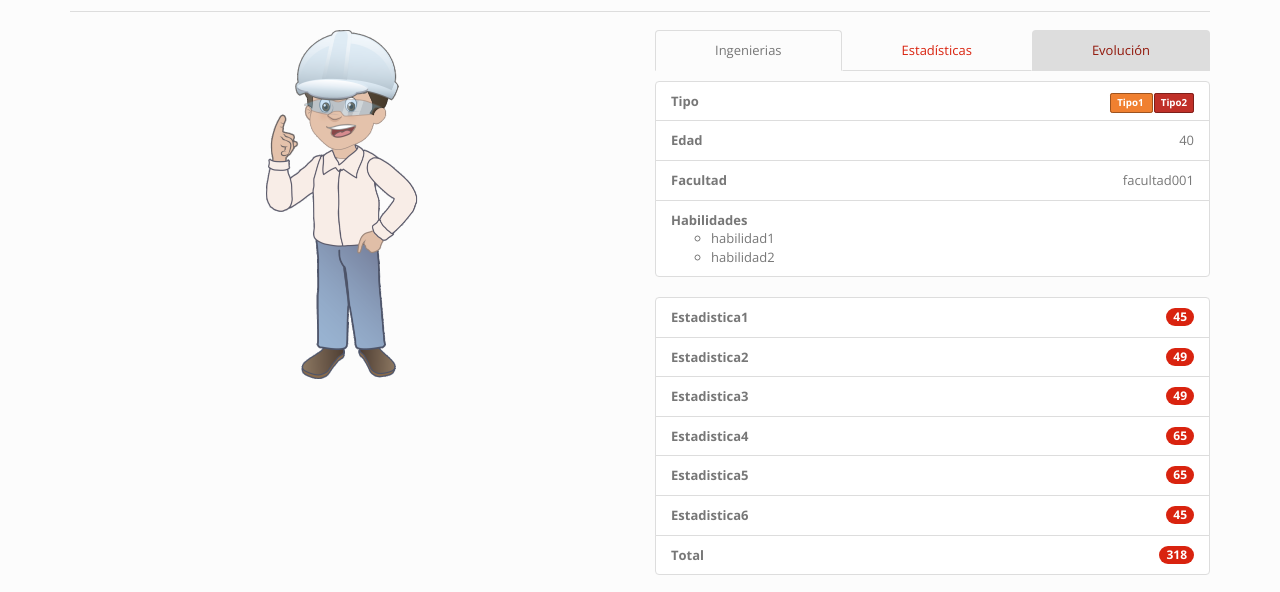
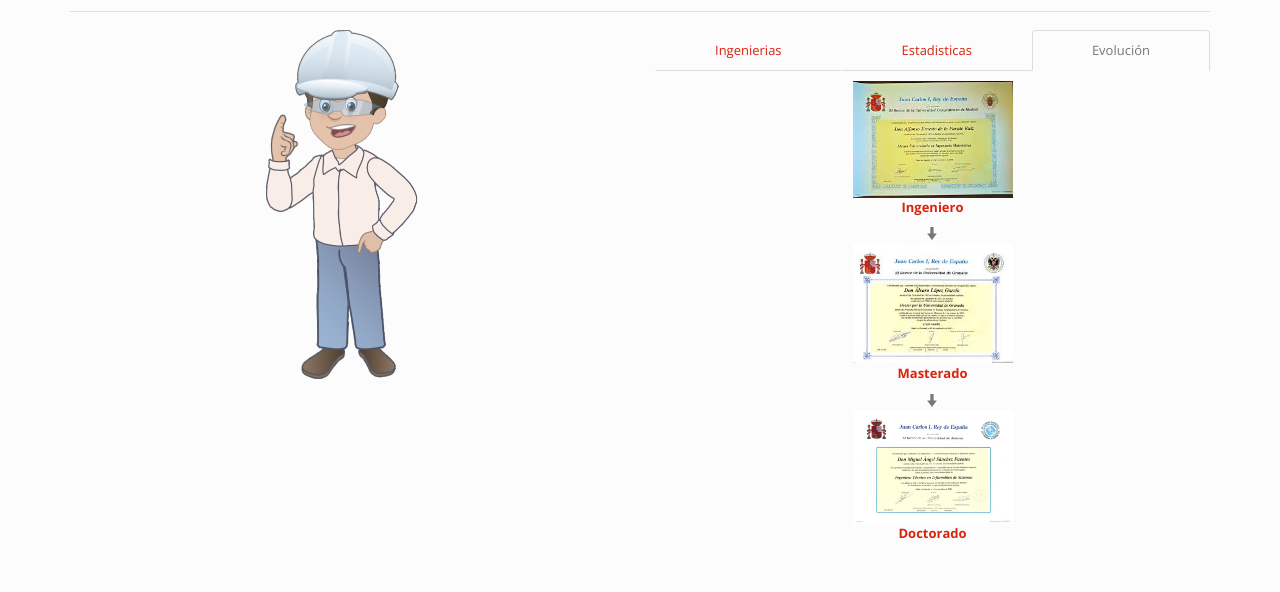
Before and after one commit to hanmiton/ProyectoIntegrador2, a website: page public/index.html in a window 1280 px wide. Both pictures are taken after a click on the link "Evolución". Shown: the part 128-720 px from the top of the page. Drawn offline with nearby package versions, Linux system fonts and the light colour scheme.

Commit message:
añadiendo funcionalidad de tabs

```diff
--- a/public/index.html
+++ b/public/index.html
@@ -41,13 +41,13 @@
           </div>
           <div class="col-md-6">
             <ul class="nav nav-tabs nav-justified">
-              <li class="active"><a href="#">Ingenierias</a></li>
-              <li><a href="#">Estadísticas</a></li>
-              <li><a href="#">Evolución</a></li>
+              <li ng-class="{ active:ingCtrl.tab === 1 }"><a href="#" ng-click="ingCtrl.selectTab(1)">Ingenierias</a></li>
+              <li ng-class="{ active:ingCtrl.tab === 2 }"><a href="#" ng-click="ingCtrl.selectTab(2)">Estadisticas</a></li>
+              <li ng-class="{ active:ingCtrl.tab === 3 }"><a href="#" ng-click="ingCtrl.selectTab(3)">Evolución</a></li>
             </ul>
             <div class="tab-content">
               <!-- Ingenierias -->
-              <div>
+              <div ng-show="ingCtrl.tab === 1">
                 <ul class="list-group">
                   <li class="list-group-item">
                     <strong>Tipo</strong>
@@ -77,7 +77,7 @@
               </div>
               <!--Estadisticas-->
               <!-- Stats -->
-              <div>
+              <div ng-show="ingCtrl.tab === 2">
                 <ul class="list-group">
                   <li class="list-group-item">
                     <strong>Estadistica1</strong>
@@ -110,7 +110,7 @@
                 </ul>
               </div>
                <!-- Evolucion -->
-              <div>
+              <div ng-show="ingCtrl.tab === 3">
                 <div class="text-center" ng-repeat="ingeniero in ingCtrl.ingeniero.evolution">
                   <a href="#">
                     <img src="img/ingenieros/{{ingeniero | lowercase}}.jpg" width="160">
--- a/public/js/app.js
+++ b/public/js/app.js
@@ -2,6 +2,8 @@
   var app = angular.module('ingedex', []);
 
   app.controller('IngenieroController', function () {
+    this.tab = 1;
+
     this.ingeniero = {
       id: "001",
       name: "Nombre001",
@@ -21,6 +23,10 @@
       },
       evolution: [ "Ingeniero", "Masterado", "Doctorado" ]
     };
+    this.selectTab = function (tab) {
+      this.tab = tab;
+    };
+
   });
 
 })();
```
